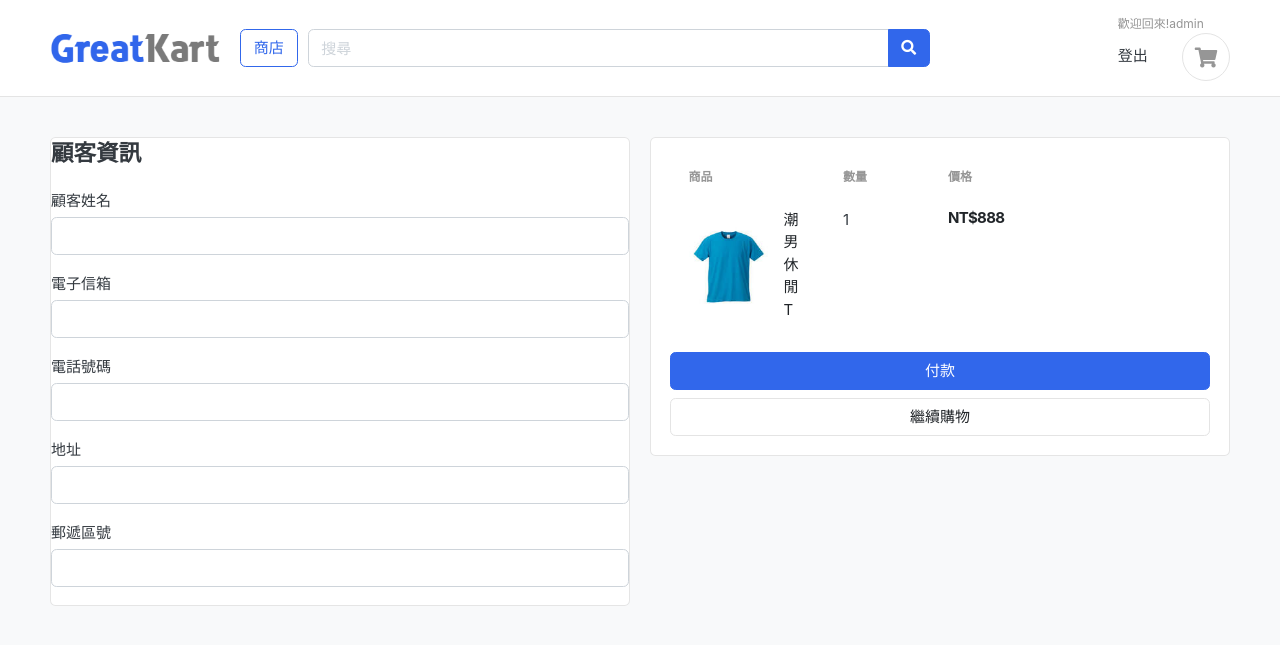
After one commit to finmonche/ecostoredjango, a Django app: page /cart/checkout/ in a window 1280 px wide. The commit adds this page. Shown: the top 645 px of the page. Run offline with Django 4.2, Linux system fonts and the light colour scheme; a user stored in the database is signed in; data comes from the database, SQL or seed files in the repository; both versions use the stored data as it was after the commit; some libraries are stand-ins or nearby versions; some web fonts are replaced.

Commit message:
checkout

```diff
--- a/cart/models.py
+++ b/cart/models.py
@@ -1,5 +1,6 @@
 from django.db import models
 from store.models import Product
+from accounts.models import Account
 # Create your models here.
 
 class Cart(models.Model):
@@ -13,9 +14,11 @@ class Cart(models.Model):
     def __str__(self):
         return self.cart_id
 
+
 class CartItem(models.Model):
+    user = models.ForeignKey(Account, on_delete=models.CASCADE, null=True, verbose_name="顧客")
     product = models.ForeignKey(Product, on_delete=models.CASCADE,verbose_name="商品")
-    cart = models.ForeignKey(Cart, on_delete=models.CASCADE,verbose_name="購物車訂單")
+    cart = models.ForeignKey(Cart, on_delete=models.CASCADE,verbose_name="購物車訂單", null=True)
     quantity = models.IntegerField(verbose_name="數量")
     active = models.BooleanField(default=True)
 
@@ -27,4 +30,4 @@ class CartItem(models.Model):
         return self.product.price * self.quantity
 
     def __str__(self):
-        return self.product
+        return str(self.product)
--- a/cart/urls.py
+++ b/cart/urls.py
@@ -5,4 +5,5 @@ urlpatterns = [
     path('add_cart/<int:product_id>/', views.add_cart, name="add_cart"),
     path('delete_cart/<int:product_id>/', views.delete_cart, name="delete_cart"),
     path('delete_cart_item/<int:product_id>/', views.delete_cart_item, name="delete_cart_item"),
+    path('checkout/', views.checkout, name="ckeckout"),
 ]
--- a/cart/views.py
+++ b/cart/views.py
@@ -3,6 +3,7 @@ from store.models import Product
 from .models import Cart, CartItem
 from django.http import HttpResponse
 from django.contrib import messages
+from django.contrib.auth.decorators import login_required
 # Create your views here.
 
 def _cart_id(request):
@@ -12,51 +13,82 @@ def _cart_id(request):
     return cart
 
 def add_cart(request, product_id):
+    current_user = request.user
+    product = Product.objects.get(id=product_id)
+    #如果用戶登入
+    if current_user.is_authenticated:
+        try:
+            cart = Cart.objects.get(cart_id=_cart_id(request))
+        except:
+            pass
+        try:
+            cart_item = CartItem.objects.get(product=product, user=current_user)
+            cart_item.quantity += 1
+            cart_item.save()
+        except:
+            cart_item = CartItem.objects.create(
+                product = product,
+                quantity = 1,
+                user = current_user,
+            )
+            cart_item.save()
+        return redirect('cart')
+    else:
+        try:
+            cart = Cart.objects.get(cart_id=_cart_id(request))
+        except:
+            cart = Cart.objects.create(
+                cart_id = _cart_id(request)
+            )
+        cart.save()
+        try:
+            cart_item = CartItem.objects.get(product=product, cart=cart)
+            cart_item.quantity += 1
+            cart_item.save()
+        except:
+            cart_item = CartItem.objects.create(
+                product = product,
+                quantity = 1,
+                cart = cart,
+            )
+            cart_item.save()
+        return redirect('cart')
+
+def delete_cart(requset, product_id):
     product = Product.objects.get(id=product_id)
     try:
-        cart = Cart.objects.get(cart_id=_cart_id(request))
-        messages.success(request, "加入購物車")
+        if requset.user.is_authenticated:
+            cart_item = CartItem.objects.get(product=product, user=requset.user)
+        else:
+            cart = Cart.objects.get(cart_id=_cart_id(requset))
+            cart_item = CartItem.objects.get(product=product, cart=cart)
+        if cart_item.quantity > 1:
+            cart_item.quantity -= 1
+            cart_item.save()
+        else:
+            cart_item.delete()
     except:
-        cart = Cart.objects.create(
-            cart_id = _cart_id(request)
-        )
-    cart.save()
-    try:
-        cart_item = CartItem.objects.get(product=product, cart=cart)
-        cart_item.quantity += 1
-        cart_item.save()
-    except:
-        cart_item = CartItem.objects.create(
-            product = product,
-            quantity = 1,
-            cart = cart,
-        )
-        cart_item.save()
-    return redirect('cart')
-
-def delete_cart(requset, product_id):
-    cart = Cart.objects.get(cart_id=_cart_id(requset))
-    product = Product.objects.get(id=product_id)
-    cart_item = CartItem.objects.get(product=product, cart=cart)
-    if cart_item.quantity > 1:
-        cart_item.quantity -= 1
-        cart_item.save()
-    else:
-        cart_item.delete()
+        pass
     return redirect('cart')
 
 def delete_cart_item(request, product_id):
-    cart = Cart.objects.get(cart_id=_cart_id(request))
     product = Product.objects.get(id=product_id)
-    cart_item = CartItem.objects.get(product=product, cart=cart)
+    if request.user.is_authenticated:
+        cart_item = CartItem.objects.get(product=product, user=request.user)
+    else:
+        cart = Cart.objects.get(cart_id=_cart_id(request))
+        cart_item = CartItem.objects.get(product=product, cart=cart)
     cart_item.delete()
     return redirect('cart')
 
 
 def cart(request, total=0, quantity=0, cart_items=None):
     try:
-        cart = Cart.objects.get(cart_id=_cart_id(request))
-        cart_items = CartItem.objects.filter(cart=cart, active=True)
+        if request.user.is_authenticated:
+            cart_items = CartItem.objects.filter(user=request.user, active=True)
+        else:
+            cart = Cart.objects.get(cart_id=_cart_id(request))
+            cart_items = CartItem.objects.filter(cart=cart, active=True)
         for item in cart_items:
             total += (item.product.price * item.quantity)
             quantity += item.quantity
@@ -68,3 +100,23 @@ def cart(request, total=0, quantity=0, cart_items=None):
         'cart_items':cart_items
     }
     return render(request, 'store/cart.html', context)
+
+@login_required(login_url="login")
+def checkout(request, total=0, quantity=0, cart_items=None):
+    try:
+        if request.user.is_authenticated:
+            cart_items = CartItem.objects.filter(user=request.user, active=True)
+        else:
+            cart = Cart.objects.get(cart_id=_cart_id(request))
+            cart_items = CartItem.objects.filter(crat=cart, active=True)
+        for item in cart_items:
+            total += (item.product.price * item.quantity)
+            quantity += item.quantity
+    except:
+        pass
+    context = {
+        'total':total,
+        'quantity':quantity,
+        'cart_items':cart_items
+    }
+    return render(request, 'store/checkout.html', context)
--- a/templates/store/cart.html
+++ b/templates/store/cart.html
@@ -69,7 +69,7 @@
                 </dl>
 
                 <hr>
-                <a href="./place-order.html" class="btn btn-primary btn-block"> 結帳 </a>
+                <a href="checkout/" class="btn btn-primary btn-block"> 結帳 </a>
                 <a href="{% url 'store'%}" class="btn btn-light btn-block">繼續購物</a>
             </div>
             </div>
--- /dev/null
+++ b/templates/store/checkout.html
@@ -0,0 +1,79 @@
+{% extends 'base.html' %}
+{% load static %}
+{% block content%}
+
+<section class="section-content padding-y bg">
+    <div class="container">
+        <div class="row ">
+            <aside class="col-lg-6 container">
+                <div class="card">
+                    <h4 class="card-title mb-4">顧客資訊</h4>
+                        <form method="POST">
+                        {% csrf_token %}
+            <div class="form-group">
+            <label for="">顧客姓名</label>
+            <input type="text" name="username" class="form-control" required>
+            </div>
+            <div class="form-group">
+            <label for="">電子信箱</label>
+            <input type="text" name="email" class="form-control" required>
+            </div>
+            <div class="form-group">
+            <label for="">電話號碼</label>
+            <input type="text" name="phone" class="form-control" required>
+            </div>
+            <div class="form-group">
+            <label for="">地址</label>
+            <input type="text" name="address" class="form-control" required>
+            </div>
+            <div class="form-group">
+            <label for="">郵遞區號</label>
+            <input type="text" name="username" class="form-control" required>
+            </div>
+        </aside>
+        <aside class="col-lg-6">
+            <div class="card">
+            <div class="card-body">
+                <table class="table table-borderless table-shopping-cart">
+                    <thead class="text-muted">
+                    <tr class="small text-uppercase">
+                      <th scope="col">商品</th>
+                      <th scope="col" width="120">數量</th>
+                      <th scope="col" width="120">價格</th>
+                      <th scope="col" class="text-right" width="200"> </th>
+                    </tr>
+                    </thead>
+                    <tbody>
+                        {% for item in cart_items %}
+                        <tr>
+                            <td>
+                                <figure class="itemside align-items-center">
+                                    <div class="aside"><img src="{{item.product.image.url}}" class="img-sm"></div>
+                                    <figcaption class="info">
+                                        <a href="{{item.product.get_url}}" class="title text-dark">{{item.product.name}}</a>
+                                    </figcaption>
+                                </figure>
+                            </td>
+                            <td>
+                                <label for="">{{item.quantity}}</label>
+                            </td>
+                            <td>
+                                <div class="price-wrap">
+                                    <var class="price">NT${{item.sub_total}}</var>
+                                </div>
+
+                        </tr>
+                        {% endfor %}
+                        <tr>
+                    </tbody>
+                    </table>
+                <button type="submit" name="submit" class="btn btn-primary btn-block">付款</button>
+                <a href="{% url 'store'%}" class="btn btn-light btn-block">繼續購物</a>
+                </form>
+            </div>
+        </div>
+    </aside>
+    </div>
+    </div>
+    </section>
+{% endblock %}
```
Also changed, not shown: accounts/views.py (+12 -0 lines), cart/migrations/0003_cartitem_user_alter_cartitem_cart.py (added), db.sqlite3.
